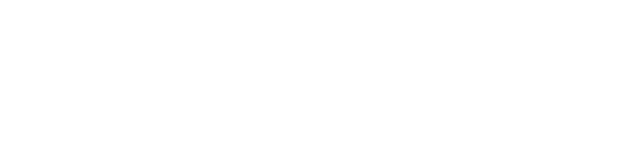
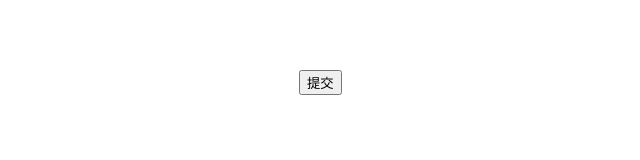
Before and after one commit to YeFei572/turnstile-demo, a plain HTML site: page index.html in a window 1280 px wide. Shown: the whole page, without its empty margins (17-657 px from the left). Drawn offline with Linux system fonts and the light colour scheme.

Commit message:
update btn

```diff
--- a/index.html
+++ b/index.html
@@ -23,6 +23,7 @@
     <div class="cf-turnstile" data-sitekey="0x4AAAAAAA2S0KJRsUCYZu0L" data-theme="light">
     </div>
 
+    <button onclick="onSubmit()">提交</button>
     <!-- JavaScript验证代码 -->
     <script>
         function onSubmit(token) {
```
